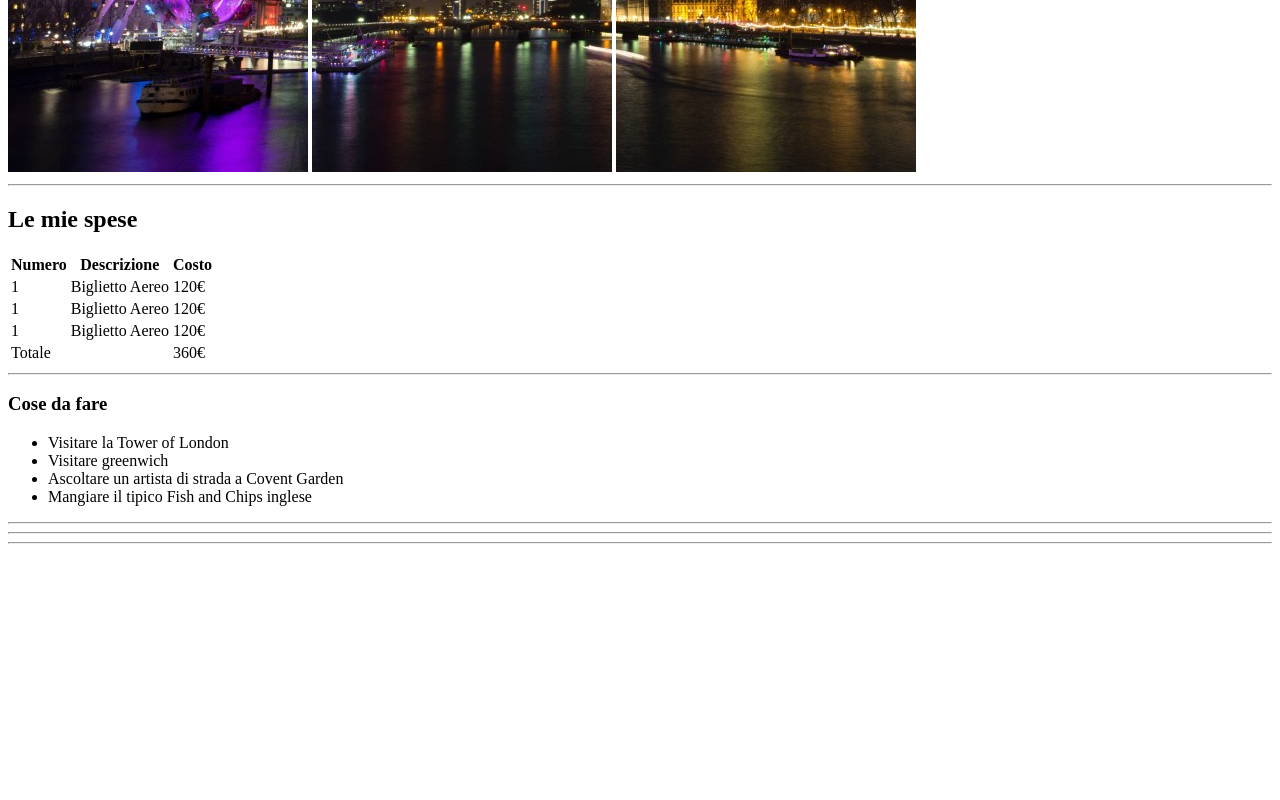
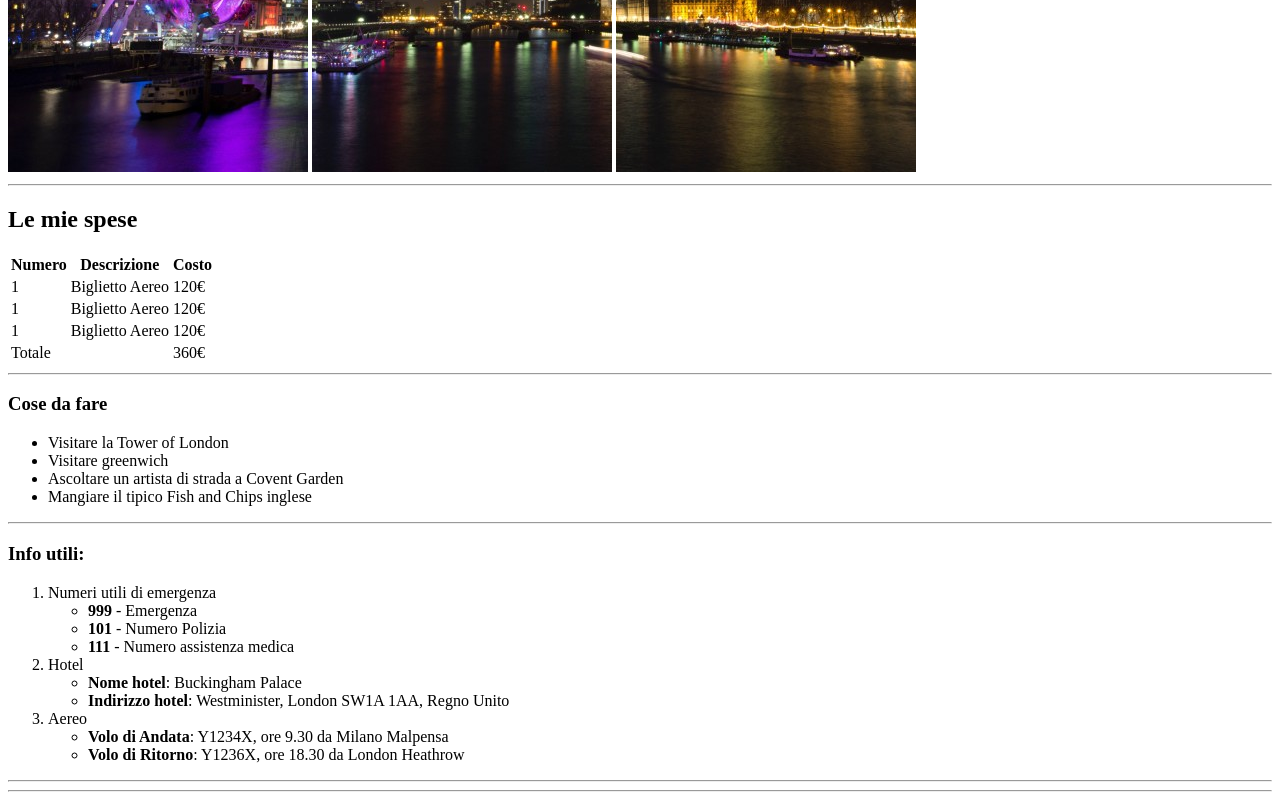
Before and after one commit to MarcoBagnasco/html-london-trip, a website: page index.html in a window 1280 px wide. Shown: the part 508-1308 px from the top of the page. Before the commit the page ends 1060 px from the top, so only its background shows below. Drawn offline with Linux system fonts and the light colour scheme.

Commit message:
add third section

```diff
--- a/index.html
+++ b/index.html
@@ -16,6 +16,7 @@
       <img src="./img/pexels-bill-emrich-230794-0.jpg" alt="london-landscape-0" />
       <img src="./img/pexels-bill-emrich-230794-1.jpg" alt="london-landscape-1" />
       <img src="./img/pexels-bill-emrich-230794-2.jpg" alt="london-landscape-2" />
+
       <hr>
     </div>
 
@@ -24,6 +25,7 @@
       <!-- Exspenses Section -->
       <section>
         <h2>Le mie spese</h2>
+
         <table>
           <thead>
             <tr>
@@ -32,6 +34,7 @@
               <th>Costo</th>
             </tr>
           </thead>
+
           <tbody>
             <tr>
               <td>1</td>
@@ -49,6 +52,7 @@
               <td>120€</td>
             </tr>
           </tbody>
+
           <tfoot>
             <tr>
               <td>Totale</td>
@@ -57,23 +61,52 @@
             </tr>
           </tfoot>
         </table>
+
         <hr>
       </section>
 
       <!-- To Do Section -->
       <section>
         <h3>Cose da fare</h3>
+
         <ul>
           <li>Visitare la Tower of London</li>
           <li>Visitare greenwich</li>
           <li>Ascoltare un artista di strada a Covent Garden</li>
           <li>Mangiare il tipico Fish and Chips inglese</li>
         </ul>
+
         <hr>
       </section>
 
       <!-- Info Section -->
       <section>
+        <h3>Info utili:</h3>
+
+        <ol>
+          <li>Numeri utili di emergenza
+            <ul>
+              <li><strong>999</strong> - Emergenza</li>
+              <li><strong>101</strong> - Numero Polizia</li>
+              <li><strong>111</strong> - Numero assistenza medica</li>
+            </ul>
+          </li>
+
+          <li>Hotel
+            <ul>
+              <li><strong>Nome hotel</strong>: Buckingham Palace</li>
+              <li><strong>Indirizzo hotel</strong>: Westminister, London SW1A 1AA, Regno Unito</li>
+            </ul>
+          </li>
+
+          <li>Aereo
+            <ul>
+              <li><strong>Volo di Andata</strong>: Y1234X, ore 9.30 da Milano Malpensa</li>
+              <li><strong>Volo di Ritorno</strong>: Y1236X, ore 18.30 da London Heathrow</li>
+            </ul>
+          </li>
+        </ol>
+
         <hr>
       </section>
 
```
Lines whose indentation alone changed are shown as unchanged.
